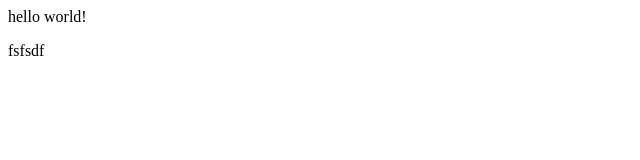
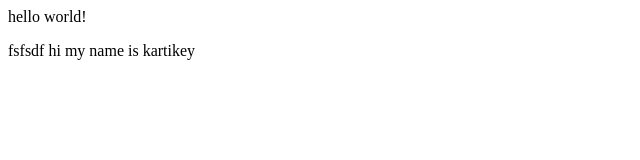
Before and after one commit to Nikitasharma2003/demoexample, a plain HTML site: page index.html in a window 1280 px wide. Shown: the whole page, without its empty margins (0-640 px from the left). Drawn offline with Linux system fonts and the light colour scheme.

Commit message:
checking remote changes

```diff
--- a/index.html
+++ b/index.html
@@ -1,2 +1,3 @@
 <p>hello world!</p>
 fsfsdf
+hi my name is kartikey
```
